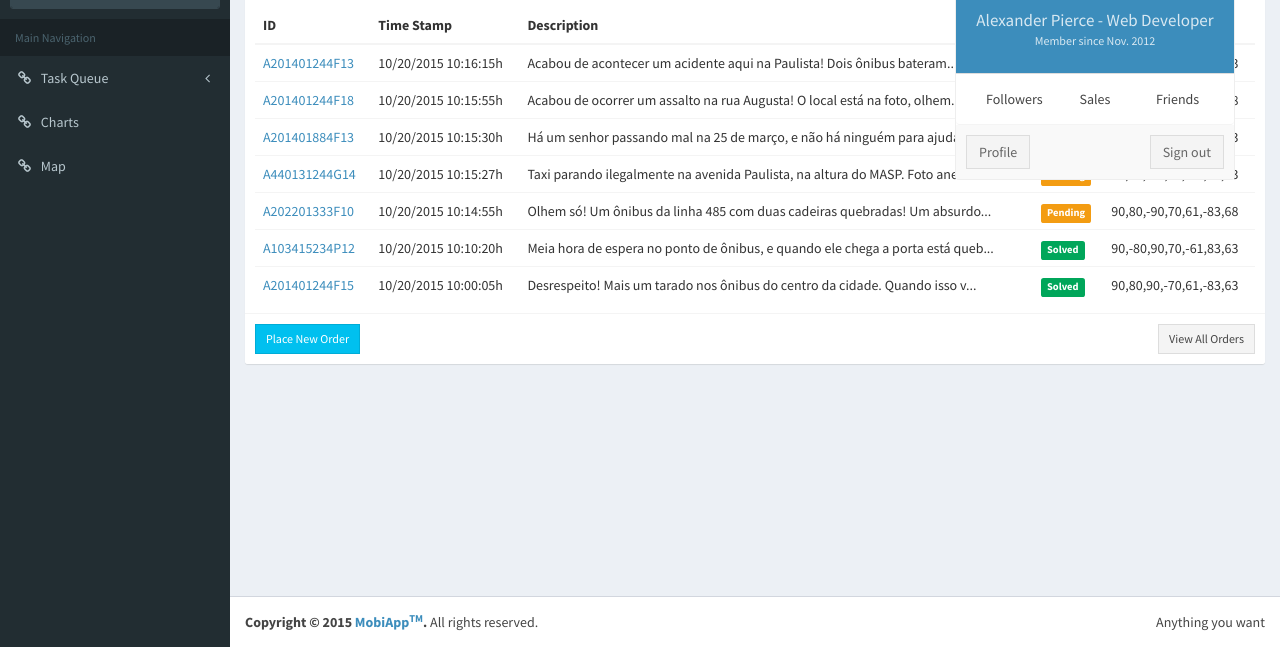
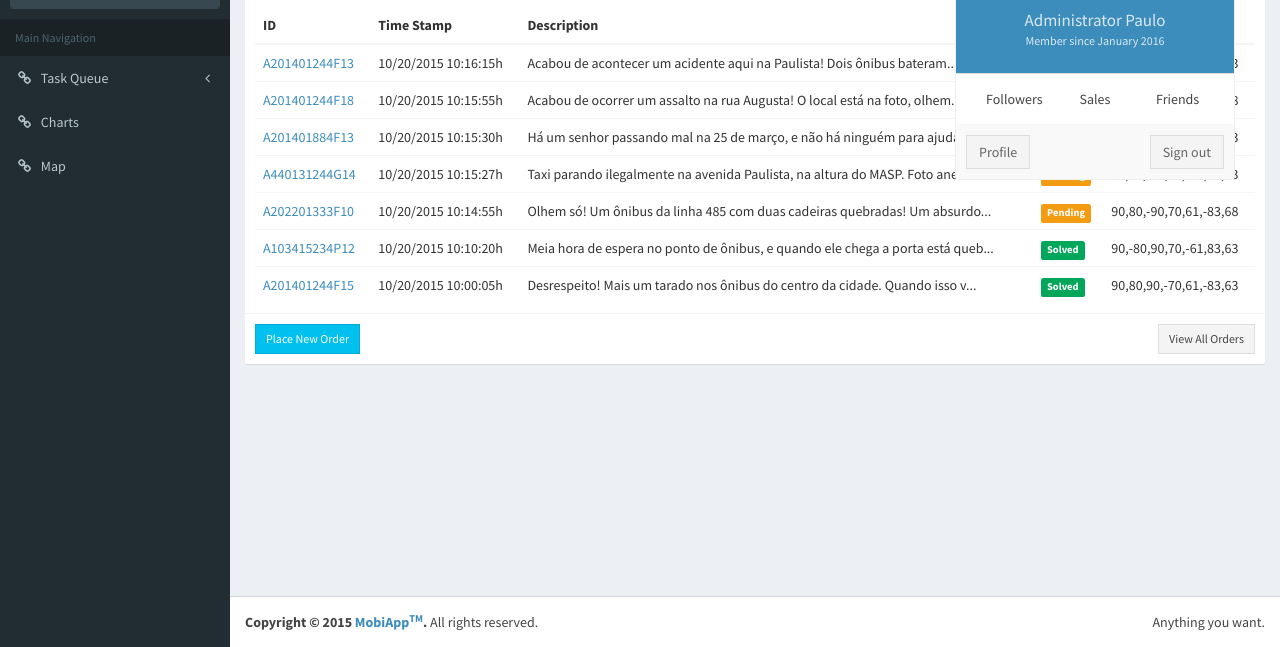
Before and after one commit to MGHammer/Template, a website: page AdminLTE-2.3.0/allcomplaints.html in a window 1280 px wide. Both pictures are taken after a click on the link "Administrator Paulo". Shown: the part 153-800 px from the top of the page. Drawn offline with nearby package versions, Linux system fonts and the light colour scheme.

Commit message:
Paulo the Administrator

```diff
--- a/AdminLTE-2.3.0/allcomplaints.html
+++ b/AdminLTE-2.3.0/allcomplaints.html
@@ -178,8 +178,8 @@ scratch. This page gets rid of all links and provides the needed markup only.
                   <li class="user-header">
                     <img src="dist/img/Paulo.jpg" class="img-circle" alt="User Image">
                     <p>
-                      Alexander Pierce - Web Developer
-                      <small>Member since Nov. 2012</small>
+                      Administrator Paulo
+                      <small>Member since January 2016</small>
                     </p>
                   </li>
                   <!-- Menu Body -->
@@ -373,7 +373,7 @@ scratch. This page gets rid of all links and provides the needed markup only.
       <footer class="main-footer">
         <!-- To the right -->
         <div class="pull-right hidden-xs">
-          Anything you want
+          Anything you want.
         </div>
         <!-- Default to the left -->
         <strong>Copyright &copy; 2015 <a>MobiApp<sup>TM</sup></a>.</strong> All rights reserved.
```
Also changed, not shown: AdminLTE-2.3.0/starter.html (+2 -2 lines).
